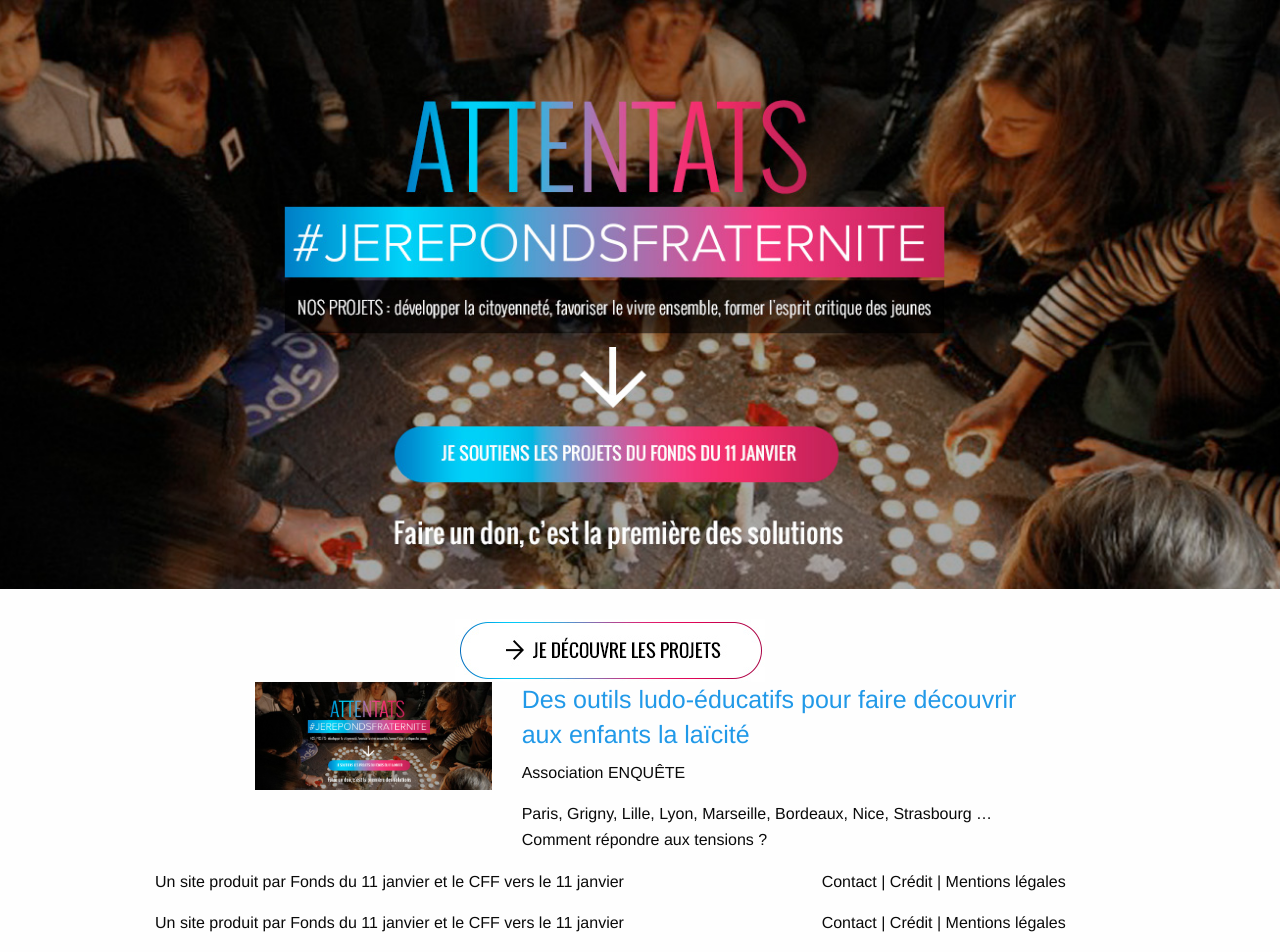
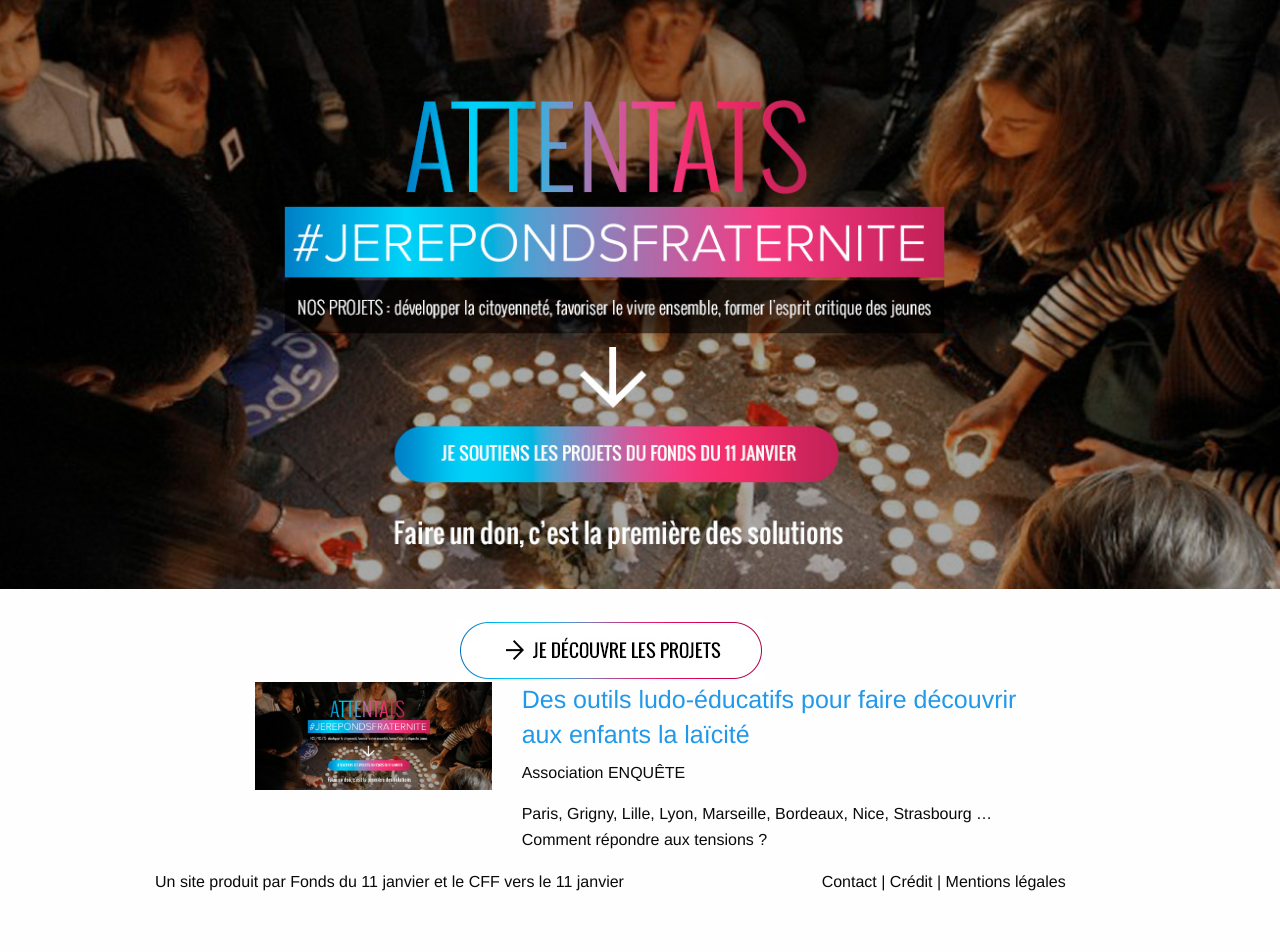
Before and after one commit to adfinitas-app/jerepondsfraternite, a Jekyll site: the page built from index.html, in a window 1280 px wide. Built offline with Jekyll 4.4.1, drawn with Linux system fonts in a browser that asks for light colours; after the commit the page ends 910 px from its top, so only the background shows below that.

Commit message:
Updated 'index.html' via CloudCannon

```diff
--- a/index.html
+++ b/index.html
@@ -29,18 +29,3 @@ layout: default
         </div>
       </div>
     </section>
-
-    <footer>
-      <div class="row">
-        <div class="large-offset-1 large-10 columns">
-          <div class="row">
-            <div class="large-7 columns">
-                <p>Un site produit par Fonds du 11 janvier et le CFF vers le 11 janvier</p>
-            </div>
-            <div class="small-offset-1 large-4 columns">
-                <p>Contact | Crédit | Mentions légales</p>
-            </div>
-          </div>
-        </div>
-      </div>
-    </footer>
```
